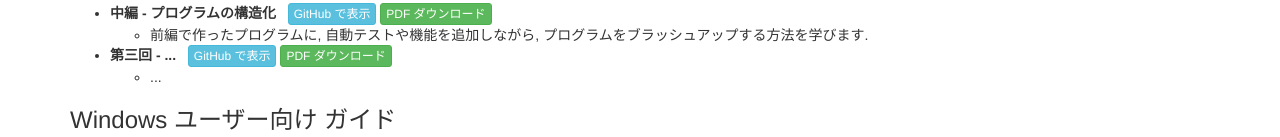
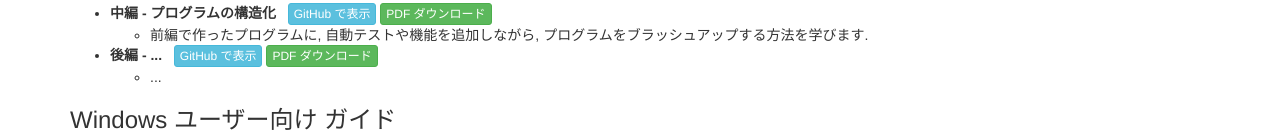
Before and after one commit to perl-guide-tokai/perl-guide-tokai.github.io, a plain HTML site: page texts/index.html in a window 1280 px wide. Shown: the part 218-355 px from the top of the page. Drawn offline with nearby package versions, Linux system fonts and the light colour scheme.

Commit message:
テキストの「前編」「中編」に続いて「後編」とする．

```diff
--- a/texts/index.html
+++ b/texts/index.html
@@ -61,7 +61,7 @@
             </li>
 
             <li>
-                <span><b>第三回 - ...</b></span>
+                <span><b>後編 - ...</b></span>
                 &nbsp;
                 <a class="btn btn-xs btn-info" href="https://github.com/perl-guide-tokai/Textbook/blob/master/perlguidetokai03.pdf" target="_blank">GitHub で表示</a>
                 <a class="btn btn-xs btn-success" href="https://github.com/perl-guide-tokai/Textbook/raw/master/perlguidetokai03.pdf">PDF ダウンロード</a>
```
